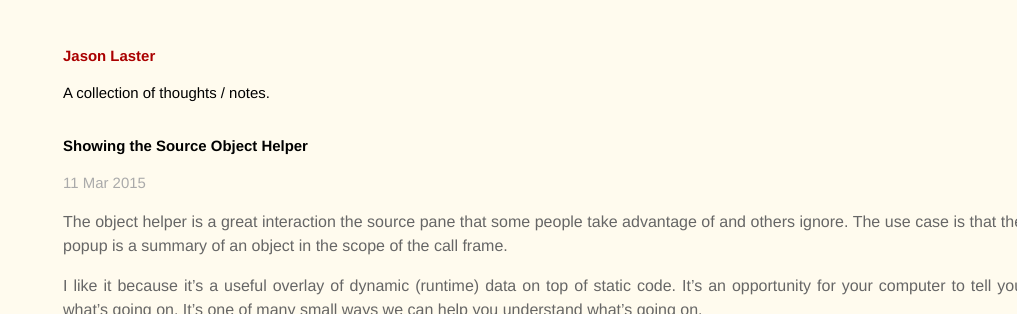
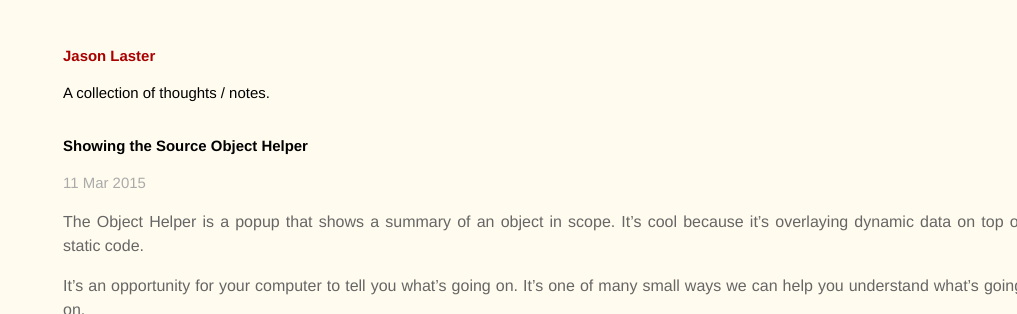
Before and after one commit to jasonLaster/jasonLaster.github.io, a Jekyll site: the page built from _posts/2015-03-11-showing-object-helper.markdown, in a window 1280 px wide and 900 px high, cut to the strip 0-314 px from the top of the window. Shown: the whole strip, without its empty margins (263-1280 px from the left). Built offline with Jekyll 4.4.1, drawn with Linux system fonts in a browser that asks for light colours; Markdown is read by kramdown in place of the engine named in the settings.

Commit message:
update post

```diff
--- a/_posts/2015-03-11-showing-object-helper.markdown
+++ b/_posts/2015-03-11-showing-object-helper.markdown
@@ -5,11 +5,12 @@ date:   2015-03-11
 categories: js devtools
 ---
 
-The object helper is a great interaction the source pane that some people take advantage of and others ignore. The use case is that the popup is a summary of an object in the scope of the call frame.
 
-I like it because it's a useful overlay of dynamic (runtime) data on top of static code. It's an opportunity for your computer to tell you what's going on. It's one of many small ways we can help you understand what's going on.
+The Object Helper is a popup that shows a summary of an object in scope. It's cool because it's overlaying dynamic data on top of static code.
 
-![](http://f.cl.ly/items/3y181i063I1Q0j0l1L3m/Image%202015-03-11%20at%2010.58.10%20PM.png)
+It's an opportunity for your computer to tell you what's going on. It's one of many small ways we can help you understand what's going on.
+
+<img src="http://f.cl.ly/items/3y181i063I1Q0j0l1L3m/Image%202015-03-11%20at%2010.58.10%20PM.png" width="338px" />
 
 ---
 
```
